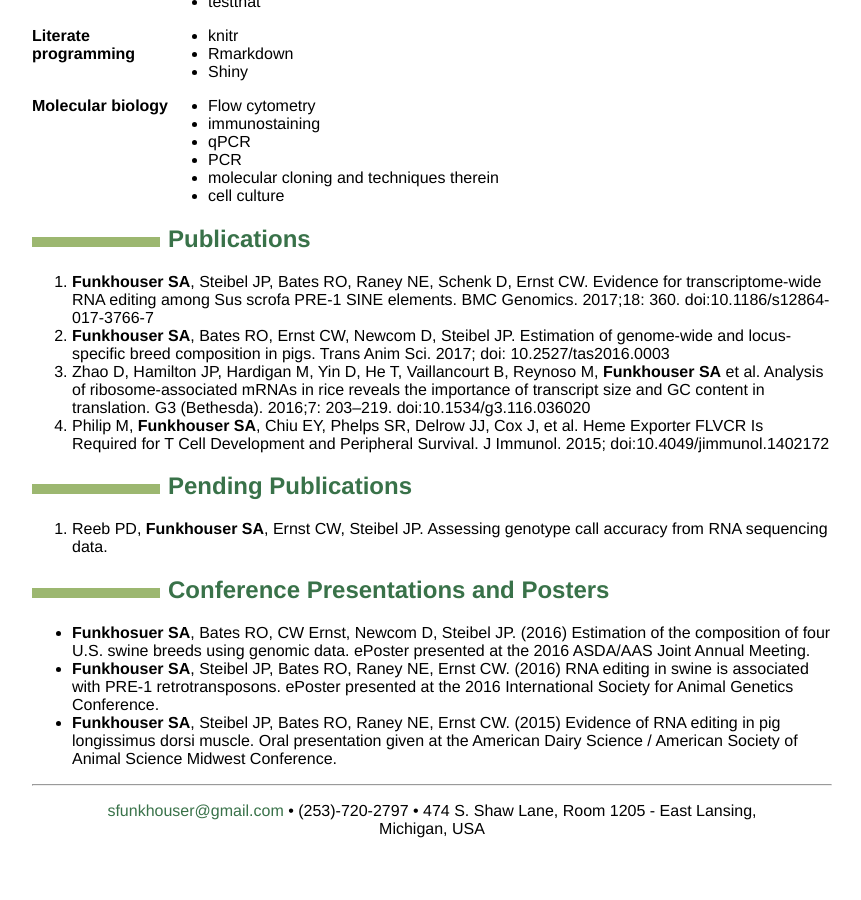
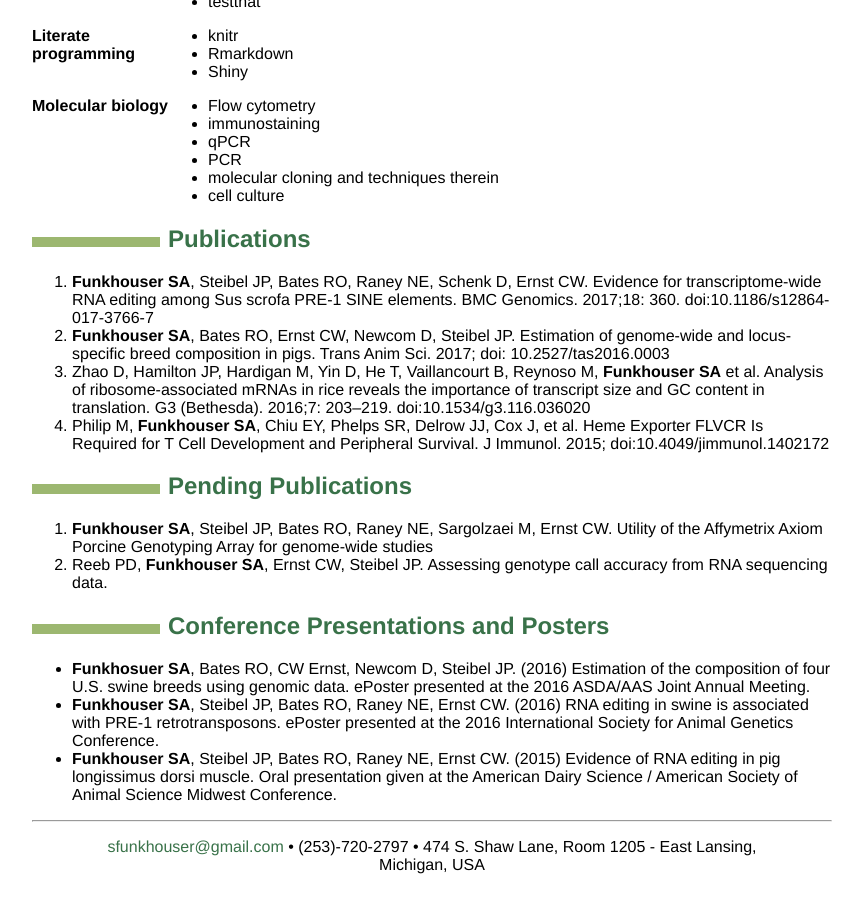
Before and after one commit to funkhou9/blog, a Jekyll site: the page cv/resume.html, which Jekyll copies as it is, in a window 1280 px wide and 900 px high, scrolled down 1893 px. Shown: the whole window, without its empty margins (208-1069 px from the left). Built offline with Jekyll 4.4.1, drawn with Linux system fonts in a browser that asks for light colours; before the commit the page ends 2757 px from its top, so only the background shows below that; some of the changed lines change nothing that is shown; some of the changed text lies outside the part shown.

Commit message:
update cv

```diff
--- a/cv/resume.html
+++ b/cv/resume.html
@@ -105,7 +105,7 @@
 <h1 id="scott-allen-funkhouser">Scott Allen Funkhouser</h1>
 <hr />
 <blockquote>
-<p>Updated May 2017</p>
+<p><em>Updated August 2017</em></p>
 </blockquote>
 <hr />
 <h2 id="education">Education</h2>
@@ -248,6 +248,7 @@
 </ol>
 <h2 id="pending-publications">Pending Publications</h2>
 <ol style="list-style-type: decimal">
+<li><strong>Funkhouser SA</strong>, Steibel JP, Bates RO, Raney NE, Sargolzaei M, Ernst CW. Utility of the Affymetrix Axiom Porcine Genotyping Array for genome-wide studies</li>
 <li>Reeb PD, <strong>Funkhouser SA</strong>, Ernst CW, Steibel JP. Assessing genotype call accuracy from RNA sequencing data.</li>
 </ol>
 <h2 id="conference-presentations-and-posters">Conference Presentations and Posters</h2>
```
